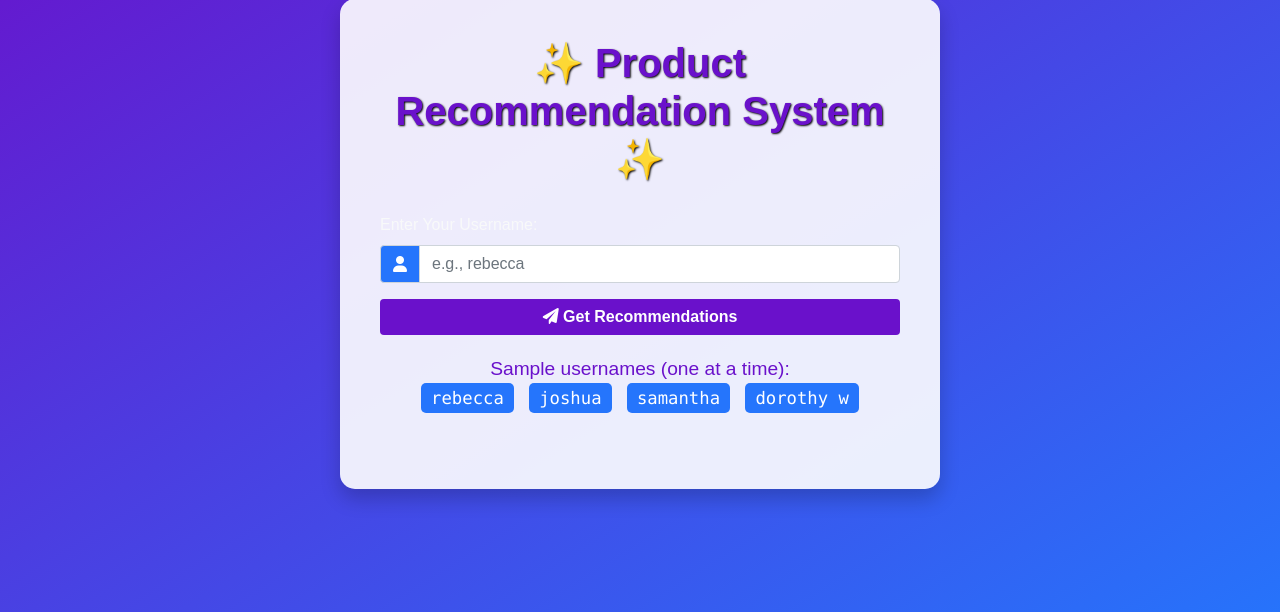
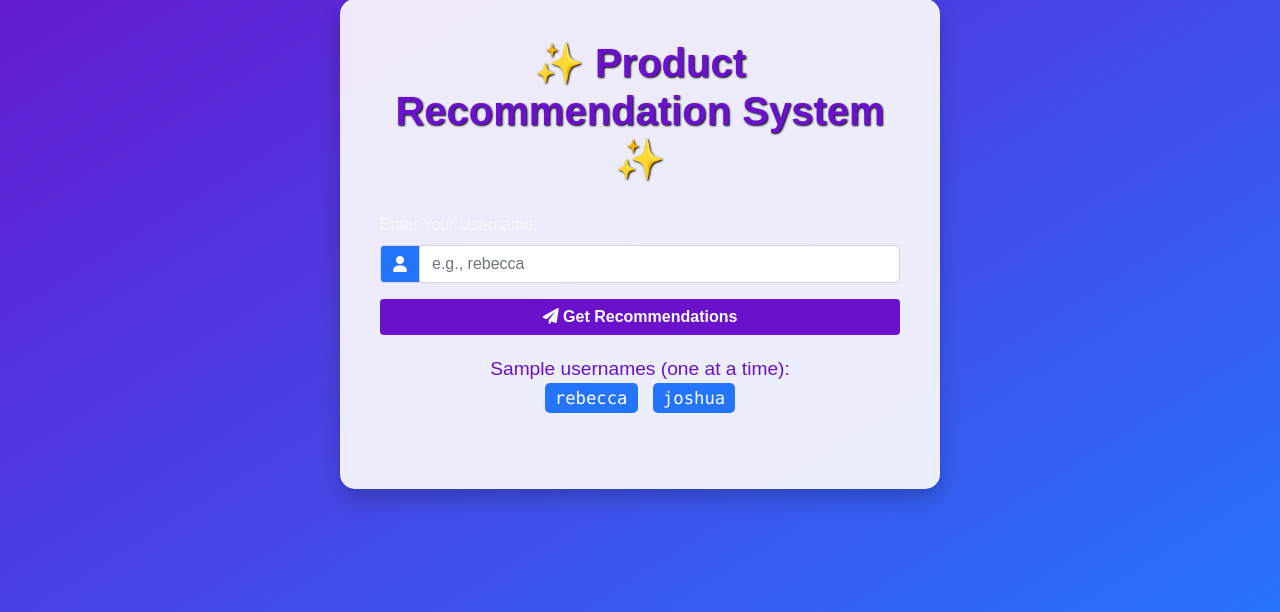
Before and after one commit to imsaptarshi91/Sentiment_Based_Product_Recommendation, a Flask app: page / in a window 1280 px wide. Shown: the part 156-768 px from the top of the page. Run offline with Flask 3, Linux system fonts and the light colour scheme; parts of the project's set-up code (start-up, migrations or seed data) failed here and were passed over.

Commit message:
Add Changes

```diff
--- a/app.py
+++ b/app.py
@@ -9,7 +9,7 @@ from flask import Flask,render_template,request
 import model
 app = Flask('__name__')
 
-valid_userid = ['00sab00','1234','zippy','zburt5','joshua','dorothy w','rebecca','walker557','samantha','raeanne','kimmie','cassie','moore222']
+valid_userid = ['00sab00','1234','zippy','zburt5','joshua','dorothy','rebecca','walker557','samantha','raeanne','kimmie','cassie','moore222']
 @app.route('/')
 def view():
     return render_template('index.html')
--- a/model.py
+++ b/model.py
@@ -19,7 +19,7 @@ nltk.download('omw-1.4')
 # Load the pickle files
 vectorizer = pk.load(open('pickle_file/count_vector.pkl', 'rb'))  # Count Vectorizer
 transformer = pk.load(open('pickle_file/tfidf_transformer.pkl', 'rb'))  # TFIDF Transformer
-classifier = pk.load(open('pickle_file/LogisticRegression.pkl', 'rb'))  # Classification Model
+classifier = pk.load(open('pickle_file/model.pkl', 'rb'))  # Classification Model
 user_recommendations = pk.load(open('pickle_file/user_final_rating.pkl', 'rb'))  # User-User Recommendation System
 
 language_processor = spacy.load('en_core_web_sm', disable=['ner', 'parser'])
--- a/templates/index.html
+++ b/templates/index.html
@@ -105,7 +105,7 @@
 
     <div class="sample-username">
       <span style="color:#6a11cb;">Sample usernames (one at a time):</span><br>
-      <kbd>rebecca</kbd> <kbd>joshua</kbd> <kbd>samantha</kbd> <kbd>dorothy w</kbd>
+      <kbd>rebecca</kbd> <kbd>joshua</kbd>
     </div>
 
     {% if text %}
```
Also changed, not shown: 11 other files.
